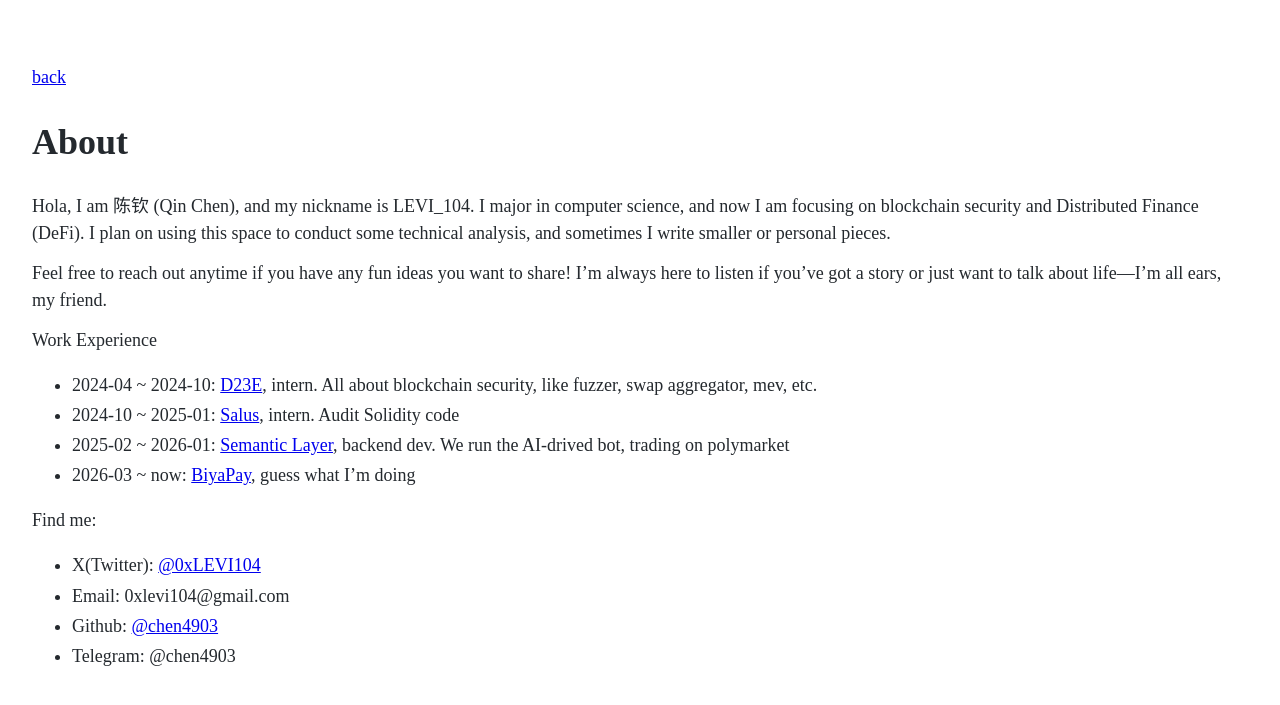
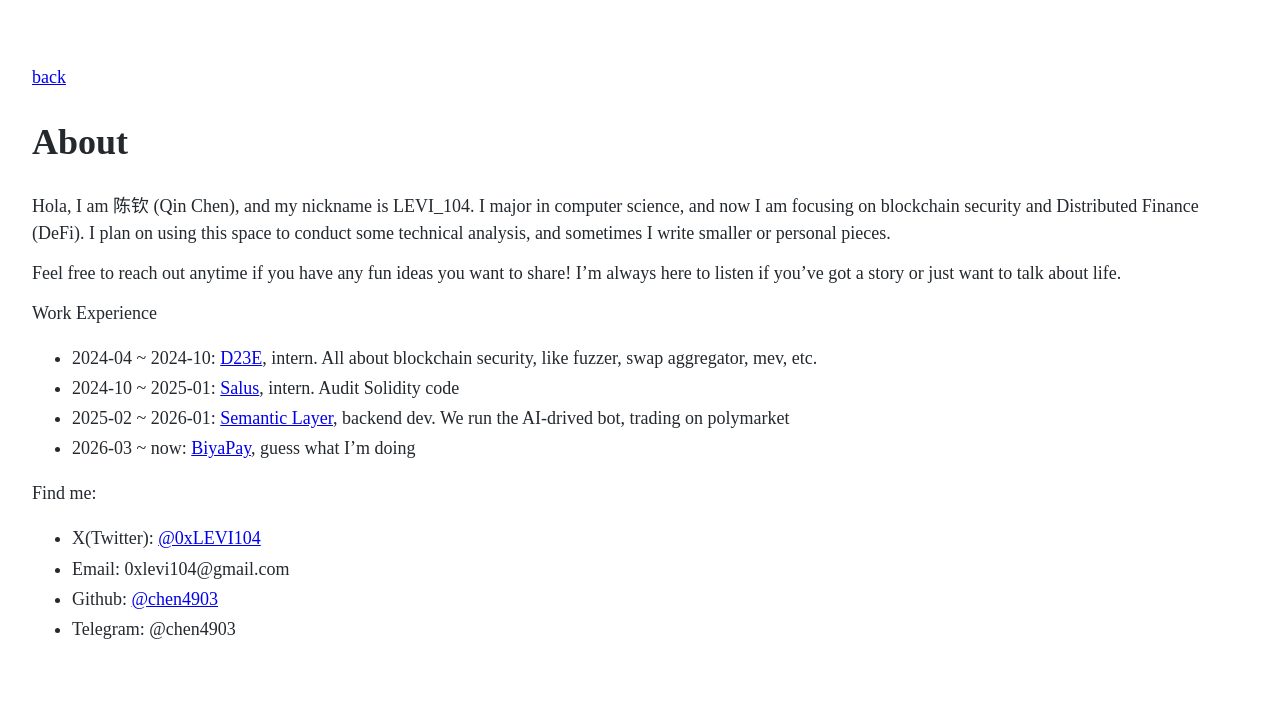
Before and after one commit to chen4903/chen4903.github.io, a Jekyll site: the page built from about.md, in a window 1280 px wide. Shown: the top 705 px of the page. Built offline with Jekyll 4.4.1, drawn with Linux system fonts in a browser that asks for light colours.

Commit message:
chore: update about

```diff
--- a/about.md
+++ b/about.md
@@ -5,7 +5,7 @@ title: About
 
 Hola, I am 陈钦 (Qin Chen), and my nickname is LEVI_104. I major in computer science, and now I am focusing on blockchain security and Distributed Finance (DeFi). I plan on using this space to conduct some technical analysis, and sometimes I write smaller or personal pieces.
 
-Feel free to reach out anytime if you have any fun ideas you want to share! I’m always here to listen if you’ve got a story or just want to talk about life—I'm all ears, my friend.
+Feel free to reach out anytime if you have any fun ideas you want to share! I’m always here to listen if you’ve got a story or just want to talk about life.
 
 Work Experience
 - 2024-04 ~ 2024-10: [D23E](https://d23e.ch/), intern. All about blockchain security, like fuzzer, swap aggregator, mev, etc.
```
